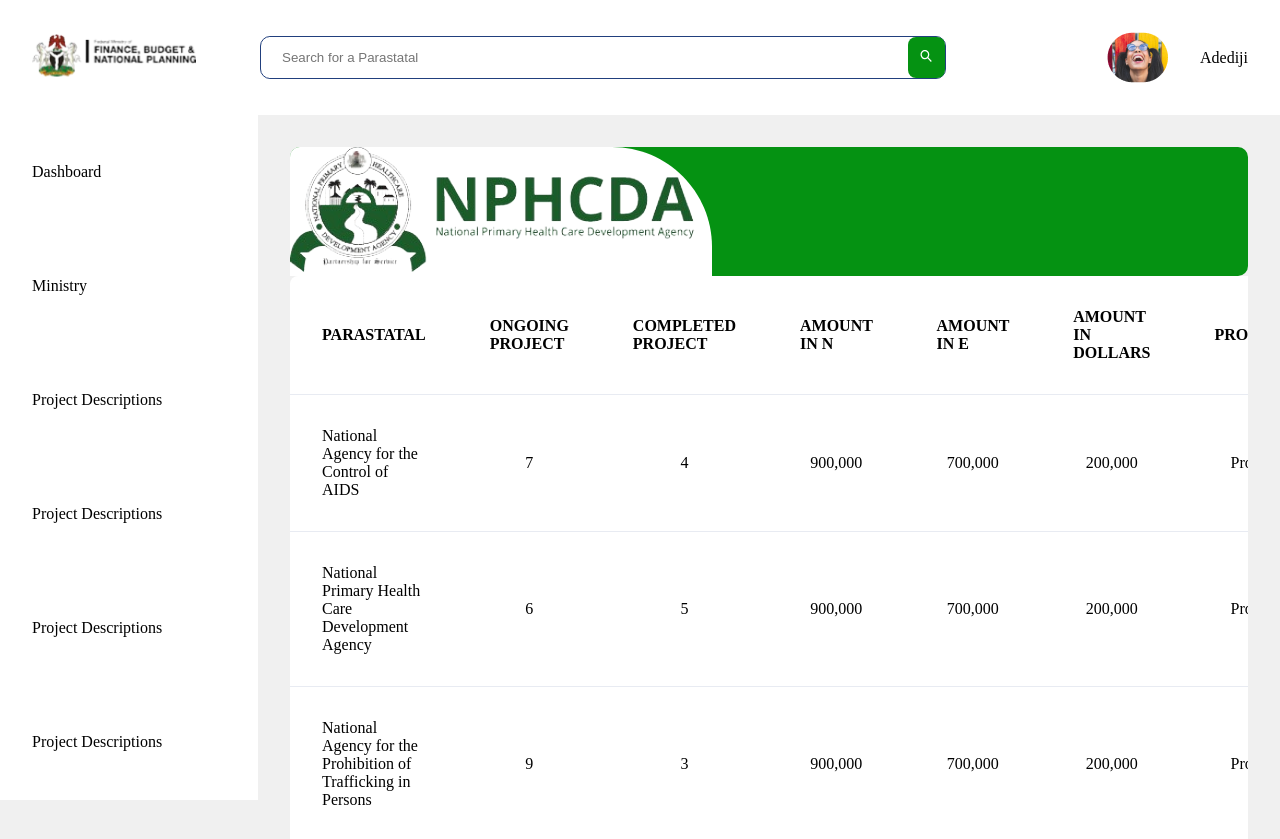
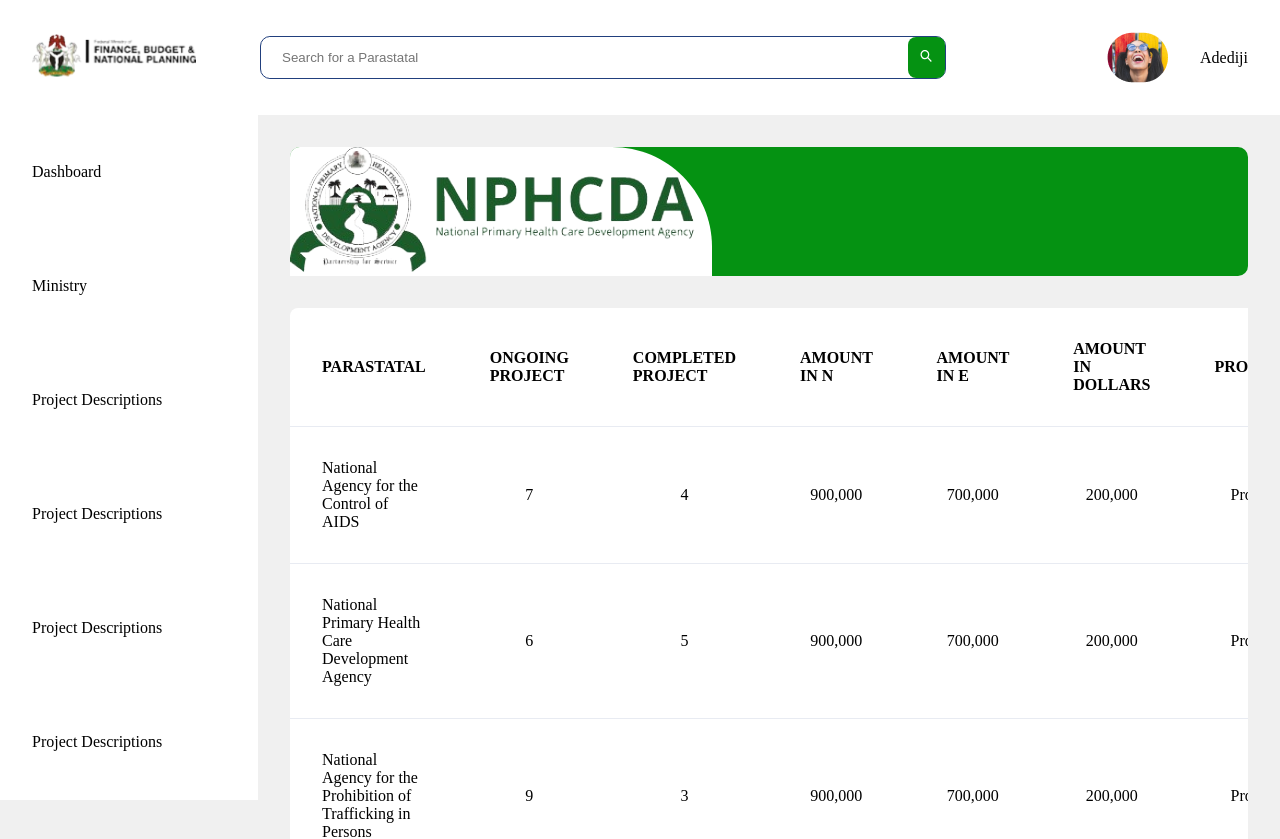
Before and after one commit to KoneeVibes/mof, a React (Create React App) app: page /entities in a window 1280 px wide. Shown: the top 839 px of the page. Built offline with nearby package versions, Linux system fonts and the light colour scheme; a small style sheet from the web is missing.

Commit message:
cleaned up for everyone else

```diff
--- a/src/components/jumbotron/index.js
+++ b/src/components/jumbotron/index.js
@@ -6,7 +6,7 @@ export const Jumbotron = () => {
         <JumbotronWrapper>
             <div className='entity-logo-div'>
                 {/* parastatal logo goes in here */}
-                <img src={entitiesPicture}></img>
+                <img src={entitiesPicture} alt='entity-logo'></img>
             </div>
             <div className='entities-picture'></div>
         </JumbotronWrapper>
--- a/src/containers/entitiesarea/styled.js
+++ b/src/containers/entitiesarea/styled.js
@@ -1,8 +1,10 @@
 import styled from "styled-components";
 
-export const EntitiesAreaWrapper = styled.div(() => {
+export const EntitiesAreaWrapper = styled.div(({ flexGap = "var(--flexGap)" }) => {
     return `
-
+        display: flex;
+        flex-direction: column;
+        gap: ${flexGap};
     `
 })
 
--- a/src/containers/projectregistrationarea/styled.js
+++ b/src/containers/projectregistrationarea/styled.js
@@ -1,6 +1,6 @@
 import styled from "styled-components";
 
-export const ProjectRegistrationAreaWrapper = styled.form(() => {
+export const ProjectRegistrationAreaWrapper = styled.div(() => {
     return `
         display: flex;
         flex-direction: column;
```
